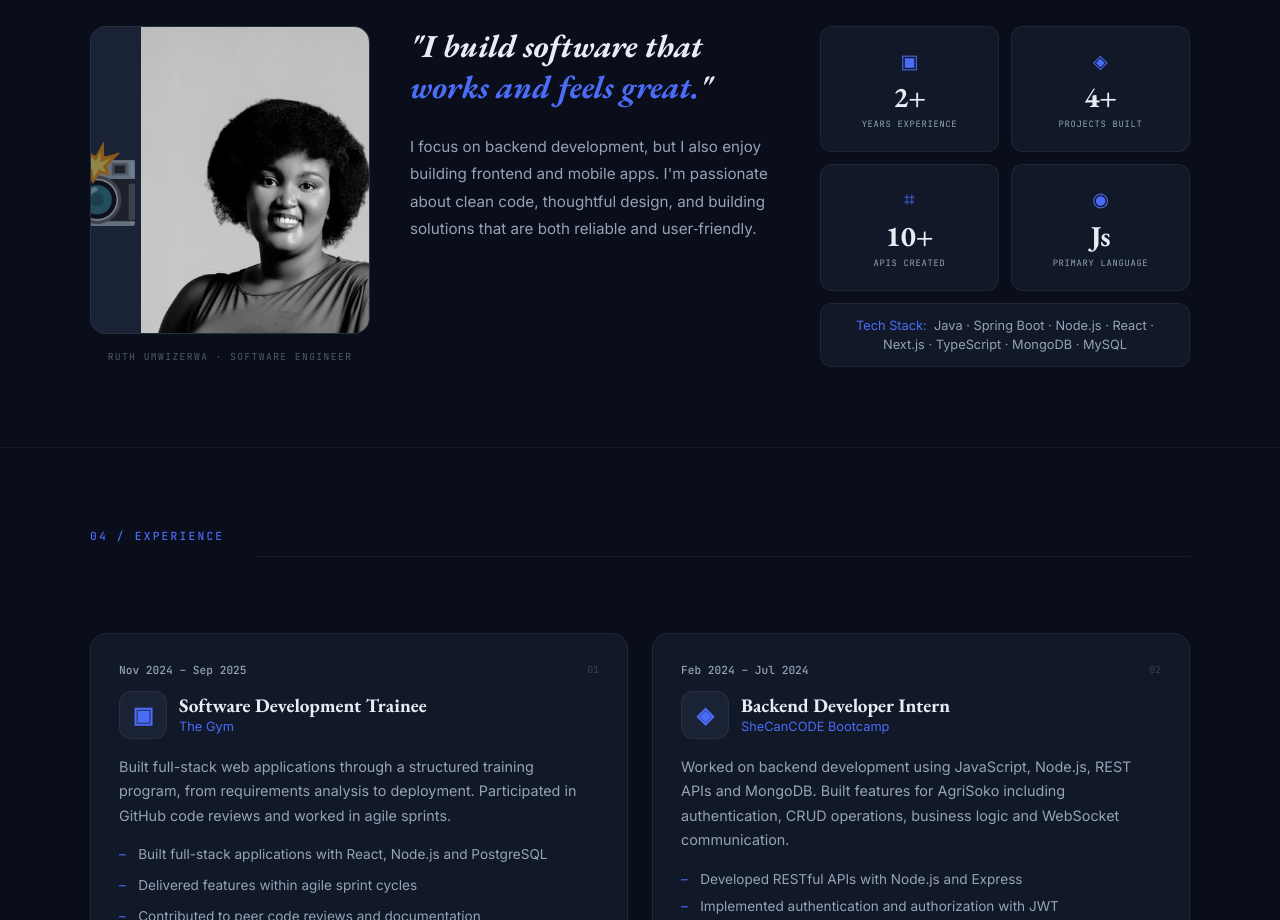
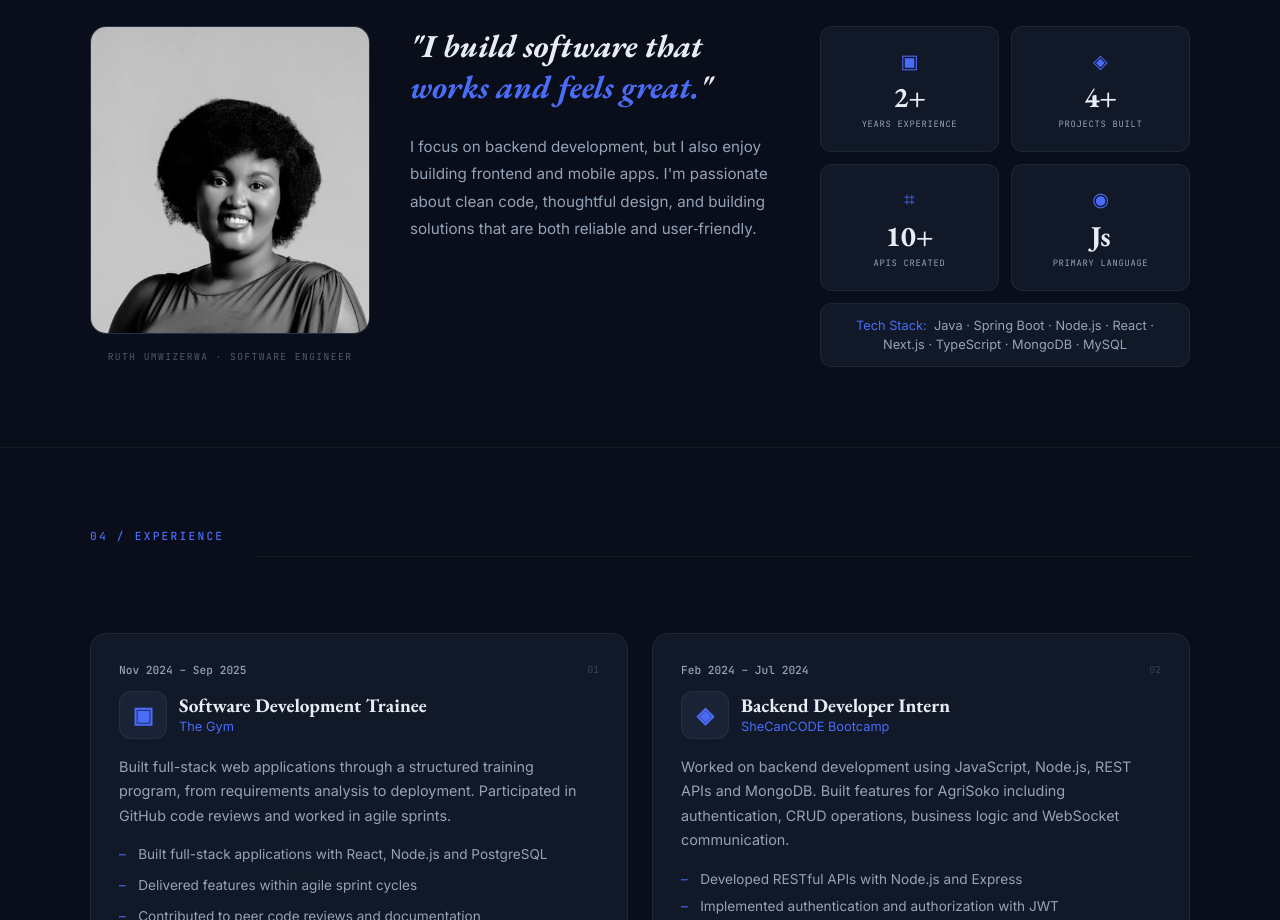
Before and after one commit to Umwizer/ruthumwizerwaportfolio, a Next.js app: page / in a window 1280 px wide. Shown: the part 920-1840 px from the top of the page. Built offline with nearby package versions, Linux system fonts and the light colour scheme.

Commit message:
updating the image

```diff
--- a/app/components/About.tsx
+++ b/app/components/About.tsx
@@ -145,7 +145,6 @@ export default function About() {
         <div style={styles.grid}>
           <div style={styles.left}>
             <div style={styles.photoWrapper}>
-              <span style={styles.photoPlaceholder}>📸</span>
               <img src="/profile.jpg" alt="Ruth Umwizerwa" style={{ width: '150%', height: '100%', objectFit: 'cover' }} />
             </div>
             <p style={styles.photoLabel}>Ruth Umwizerwa · Software Engineer</p>
```
